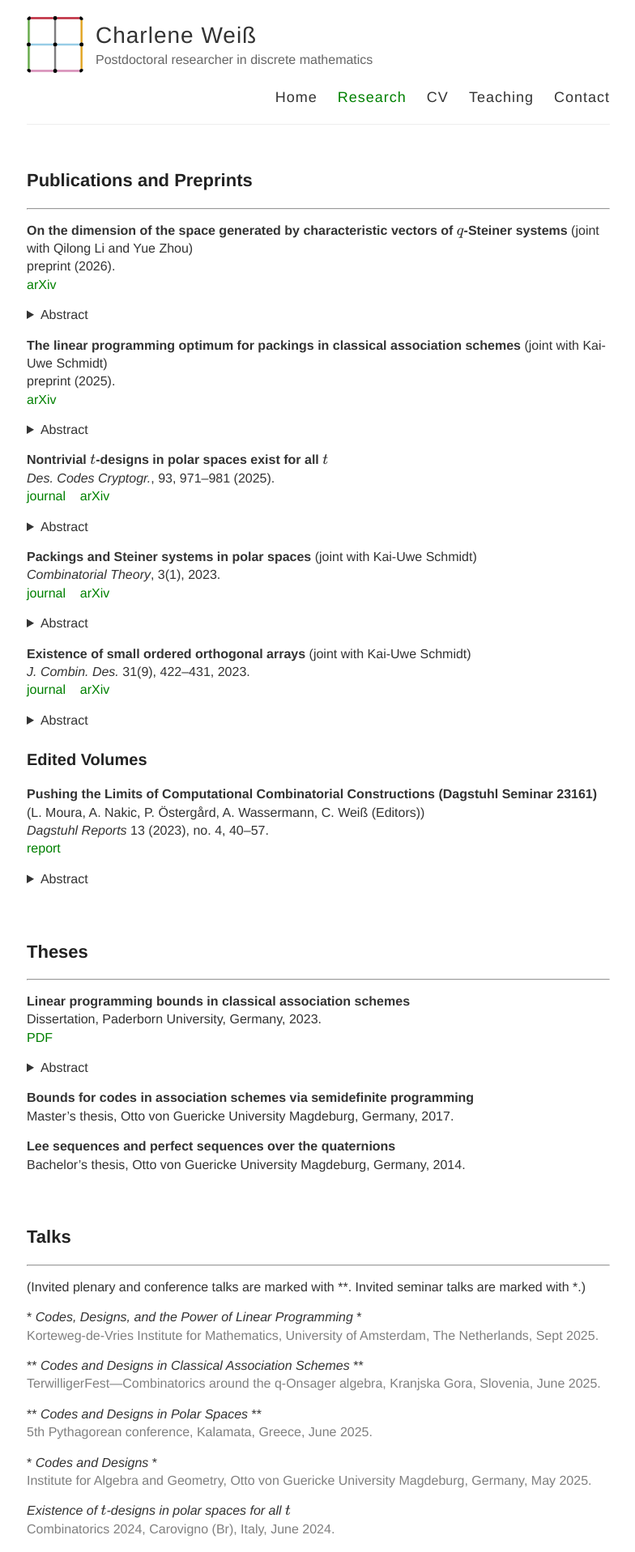
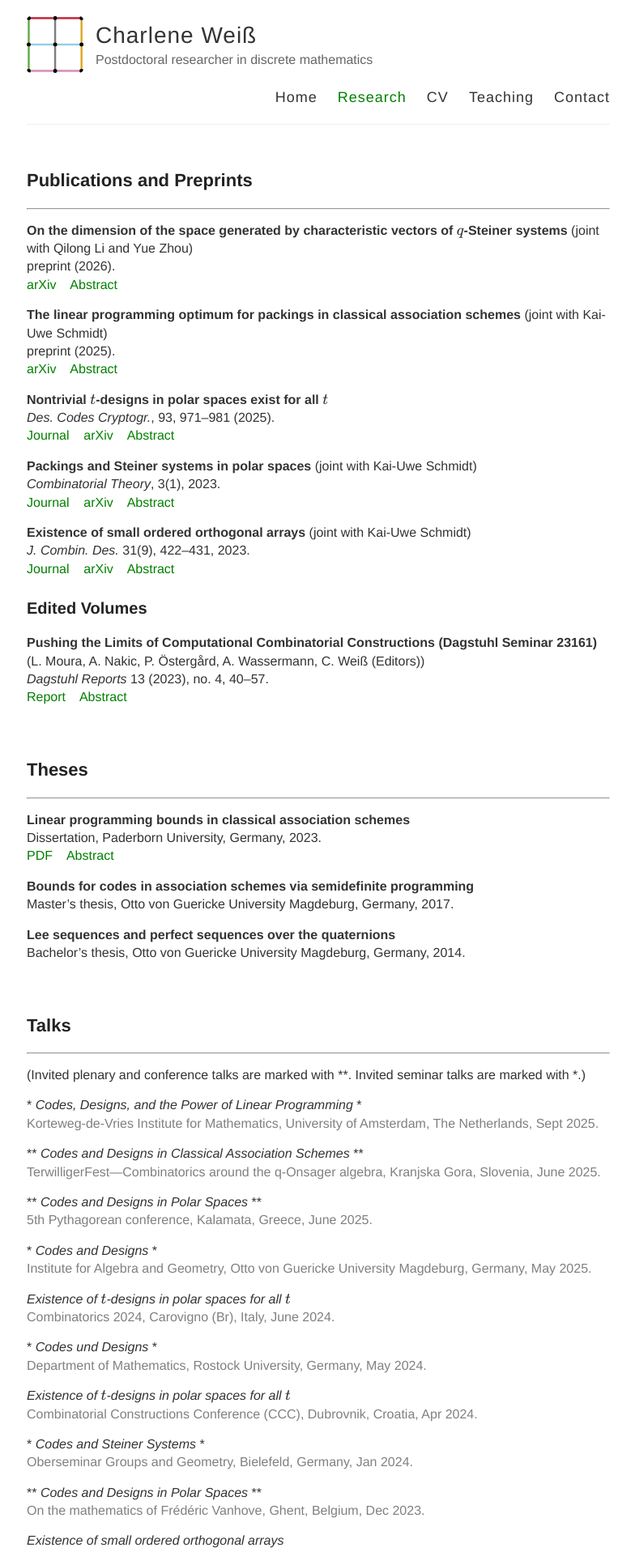
Before and after one commit to charleneweiss/charleneweiss.github.io, a Jekyll site: the page built from research.md, in a window 1280 px wide. Shown: the top 1917 px of the page at 81% size, without its empty margins (247-1031 px from the left). Built offline with Jekyll 4.4.1, drawn with Linux system fonts in a browser that asks for light colours; formulas are drawn with MathJax 3.

Commit message:
improved abstract tool

```diff
--- a/research.md
+++ b/research.md
@@ -8,71 +8,41 @@ permalink: /research/
 ____
 **On the dimension of the space generated by characteristic vectors of $q$-Steiner systems** (joint with Qilong Li and Yue Zhou)\
 preprint (2026).\
-[arXiv](https://arxiv.org/abs/2605.06369)
-<details>
-<summary>Abstract</summary>
-<br>
-<span style="color:gray">
+[arXiv](https://arxiv.org/abs/2605.06369) &nbsp;&nbsp; <input type="checkbox" id="abstract-1" class="abstract-toggle" /><label for="abstract-1" class="abstract-link">Abstract</label><span class="abstract-content"><span style="color:gray">
 Fix a prime power $q$ and parameters $1\leq t\leq k\leq n$, the corresponding Steiner system in the Grassmann scheme, or the $q$-Steiner system, is a collection $\mathfrak{B}$ of $k$-dimensional subspaces of $\mathbb{F}_q$ such that for each $t$-dimensional subspace $T$, there exists exactly one element of $\mathfrak{B}$ containing $T$. The dimension of Steiner systems in the Grassmann scheme is defined to be the dimension of the $\mathbb{Q}$-vector space spanned by the characteristic vectors of all these $q$-Steiner systems. In this paper, we prove that when a quadruple $(t,k,n,q)$ admits at least one $q$-Steiner system, the corresponding dimension is equal to $\binom{n}{k}_q-\binom{n}{t}_q+1$. This generalizes the 2019 work of Ghodrati on ordinary Steiner systems.
-</span>
-</details>
+</span></span>
 
 **The linear programming optimum for packings in classical association schemes** (joint with Kai-Uwe Schmidt)\
 preprint (2025).\
-[arXiv](https://arxiv.org/abs/2508.12806)
-<details>
-<summary>Abstract</summary>
-<br>
-<span style="color:gray">
+[arXiv](https://arxiv.org/abs/2508.12806) &nbsp;&nbsp; <input type="checkbox" id="abstract-2" class="abstract-toggle" /><label for="abstract-2" class="abstract-link">Abstract</label><span class="abstract-content"><span style="color:gray">
 Association schemes are central objects in algebraic combinatorics, with the classical schemes lying at their core. These classical association schemes essentially consist of the Hamming and Johnson schemes, and their $q$-analogs: bilinear forms scheme, alternating bilinear forms scheme, Hermitian forms scheme, $q$-Johnson scheme, and polar space schemes. Each of them gives rise to a distance-regular graph on a vertex set $X$, naturally endowed with the path metric. We study $d$-codes in these schemes, that is, subsets $Y$ of $X$ in which every pair of distinct elements has path distance at least $d$. A powerful tool for deriving upper bounds on the size of $d$-codes is the linear programming method. In the case of the Hamming and Johnson schemes, the linear program has been studied since the 1970s, but its optimum is still unknown. We determine the optimum of the linear program for nearly all classical association schemes distinct from the Hamming and Johnson schemes. As a corollary, we obtain upper bounds on $t$-intersecting sets in classical association schemes, providing new proofs of several known results and, in particular, improving earlier bounds on $t$-intersecting sets of generators in polar spaces. These results can be viewed as analogs of the classical Erdős-Ko-Rado Theorem in extremal set theory. Our proofs draw on techniques from algebraic combinatorics and the duality theory of linear programming.
-</span>
-</details>
+</span></span>
 
 **Nontrivial $t$-designs in polar spaces exist for all $t$**\
 *Des. Codes Cryptogr.*, 93, 971–981 (2025).\
-[journal](https://doi.org/10.1007/s10623-024-01471-1) &nbsp;&nbsp; [arXiv](https://arxiv.org/abs/2311.08288)
-<details>
-<summary>Abstract</summary>
-<br>
-<span style="color:gray">
+[Journal](https://doi.org/10.1007/s10623-024-01471-1) &nbsp;&nbsp; [arXiv](https://arxiv.org/abs/2311.08288) &nbsp;&nbsp; <input type="checkbox" id="abstract-3" class="abstract-toggle" /><label for="abstract-3" class="abstract-link">Abstract</label><span class="abstract-content"><span style="color:gray">
 A finite classical polar space of rank $n$ consists of the totally isotropic subspaces of a finite vector space over $\mathbb{F}_q$ equipped with a nondegenerate form such that $n$ is the maximal dimension of such a subspace. A $t$-$(n,k,\lambda)$ design in a finite classical polar space of rank $n$ is a collection $Y$ of totally isotropic $k$-spaces such that each totally isotropic $t$-space is contained in exactly $\lambda$ members of $Y$. Nontrivial examples are currently only known for $t\leq 2$. We show that $t$-$(n,k,\lambda)$ designs in polar spaces exist for all $t$ and $p$ provided that $k>\frac{21}{2}t$ and $n$ is sufficiently large enough. The proof is based on a probabilistic method by Kuperberg, Lovett, and Peled, and it is thus nonconstructive.
-</span>
-</details>
+</span></span>
 
 **Packings and Steiner systems in polar spaces** (joint with Kai-Uwe Schmidt)\
 *Combinatorial Theory*, 3(1), 2023.\
-[journal](https://escholarship.org/uc/item/83g3149p#main) &nbsp;&nbsp; [arXiv](https://arxiv.org/abs/2203.06709v2)
-<details>
-<summary>Abstract</summary>
-<br>
-<span style="color:gray">
+[Journal](https://escholarship.org/uc/item/83g3149p#main) &nbsp;&nbsp; [arXiv](https://arxiv.org/abs/2203.06709v2) &nbsp;&nbsp; <input type="checkbox" id="abstract-4" class="abstract-toggle" /><label for="abstract-4" class="abstract-link">Abstract</label><span class="abstract-content"><span style="color:gray">
 A finite classical polar space of rank $n$ consists of the totally isotropic subspaces of a finite vector space equipped with a nondegenerate form such that $n$ is the maximal dimension of such a subspace. A $t$-Steiner system in a finite classical polar space of rank $n$ is a collection $Y$ of totally isotropic $n$-spaces such that each totally isotropic $t$-space is contained in exactly one member of $Y$. Nontrivial examples are known only for $t=1$ and $t=n-1$. We give an almost complete classification of such $t$-Steiner systems, showing that such objects can only exist in some corner cases. This classification result arises from a more general result on packings in polar spaces.
-</span>
-</details>
+</span></span>
 
 **Existence of small ordered orthogonal arrays** (joint with Kai-Uwe Schmidt)\
 *J. Combin. Des.* 31(9), 422–431, 2023.\
-[journal](https://doi.org/10.1002/jcd.21903) &nbsp;&nbsp; [arXiv](https://arxiv.org/abs/2109.01586v2)
-<details>
-<summary>Abstract</summary>
-<br>
-<span style="color:gray">
+[Journal](https://doi.org/10.1002/jcd.21903) &nbsp;&nbsp; [arXiv](https://arxiv.org/abs/2109.01586v2) &nbsp;&nbsp; <input type="checkbox" id="abstract-5" class="abstract-toggle" /><label for="abstract-5" class="abstract-link">Abstract</label><span class="abstract-content"><span style="color:gray">
 We show that there exist ordered orthogonal arrays, whose sizes deviate from the Rao bound by a factor that is polynomial in the parameters of the ordered orthogonal array. The proof is nonconstructive and based on a probabilistic method due to Kuperberg, Lovett and Peled.
-</span>
-</details>
+</span></span>
 
 ### Edited Volumes
 
 **Pushing the Limits of Computational Combinatorial Constructions (Dagstuhl Seminar 23161)** (L. Moura, A. Nakic, P. Östergård, A. Wassermann, C. Weiß (Editors))\
 *Dagstuhl Reports* 13 (2023), no. 4, 40–57.\
-[report](https://doi.org/10.4230/DagRep.13.4.40)
-<details>
-<summary>Abstract</summary>
-<br>
-<span style="color:gray">
+[Report](https://doi.org/10.4230/DagRep.13.4.40) &nbsp;&nbsp; <input type="checkbox" id="abstract-6" class="abstract-toggle" /><label for="abstract-6" class="abstract-link">Abstract</label><span class="abstract-content"><span style="color:gray">
 This report documents the program and the outcomes of Dagstuhl Seminar 23161 "Pushing the Limits of Computational Combinatorial Constructions". In this Dagstuhl Seminar, we focused on computational methods for challenging problems in combinatorial construction. This includes algorithms for construction of combinatorial objects with prescribed symmetry, for isomorph-free exhaustive generation, and for combinatorial search. Examples of specific algorithmic techniques are tactical decomposition, the Kramer-Mesner method, algebraic methods, graph isomorphism software, isomorph-free generation, clique-finding methods, heuristic search, SAT solvers, and combinatorial optimization. There was an emphasis on problems involving graphs, designs and codes, also including topics in related fields such as finite geometry, graph decomposition, Hadamard matrices, Latin squares, and q-analogs of designs and codes.
-</span>
-</details>
+</span></span>
 
 <br/>
 
@@ -81,14 +51,9 @@ ____
 
 **Linear programming bounds in classical association schemes**\
 Dissertation, Paderborn University, Germany, 2023.\
-[PDF](https://digital.ub.uni-paderborn.de/doi/10.17619/UNIPB/1-1672)
-<details>
-<summary>Abstract</summary>
-<br>
-<span style="color:gray">
+[PDF](https://digital.ub.uni-paderborn.de/doi/10.17619/UNIPB/1-1672) &nbsp;&nbsp; <input type="checkbox" id="abstract-7" class="abstract-toggle" /><label for="abstract-7" class="abstract-link">Abstract</label><span class="abstract-content"><span style="color:gray">
 Digital communications relies heavily on the usage of different types of codes. Prominent codes nowadays are rank-metric codes and subspace codes&mdash;the $q$-analogs of binary codes and binary codes with constant weight. All these codes can be viewed as subsets of classical association schemes. A central coding-theoretic problem is to derive upper bounds for the size of codes. This thesis investigates Delsarte's powerful linear program whose optimum is precisely such a bound for codes in association schemes. The linear programs for binary codes and binary constant-weight codes have been extensively studied since the 1970s, but their optimum is still unknown. We determine in a unified way the optimum of the linear program in several ordinary $q$-analogs as well as in their affine counterparts. In particular, bounds and constructions for codes in polar spaces are established, where the bounds are sharp up to a constant factor in many cases. Moreover, based on these results, an almost complete classification of Steiner systems in polar spaces is provided by showing that they could only exist in some corner cases.
-</span>
-</details>
+</span></span>
 
 **Bounds for codes in association schemes via semidefinite programming**\
 Master's thesis, Otto von Guericke University Magdeburg, Germany, 2017.
--- a/style.scss
+++ b/style.scss
@@ -260,6 +260,31 @@ nav {
 // .main
 //
 
+.abstract-toggle {
+  display: none;
+}
+
+.abstract-link {
+  display: inline;
+  cursor: pointer;
+  color: #008001;
+  text-decoration: none;
+}
+
+.abstract-link:hover {
+  text-decoration: none;
+}
+
+.abstract-content {
+  display: none;
+  margin-top: 0.5em;
+  color: $gray;
+}
+
+.abstract-toggle:checked + .abstract-link + .abstract-content {
+  display: block;
+}
+
 .wrapper-footer {
   margin-top: 50px;
   border-top: 1px solid #ddd;
```
Also changed, not shown: 3 other files.
